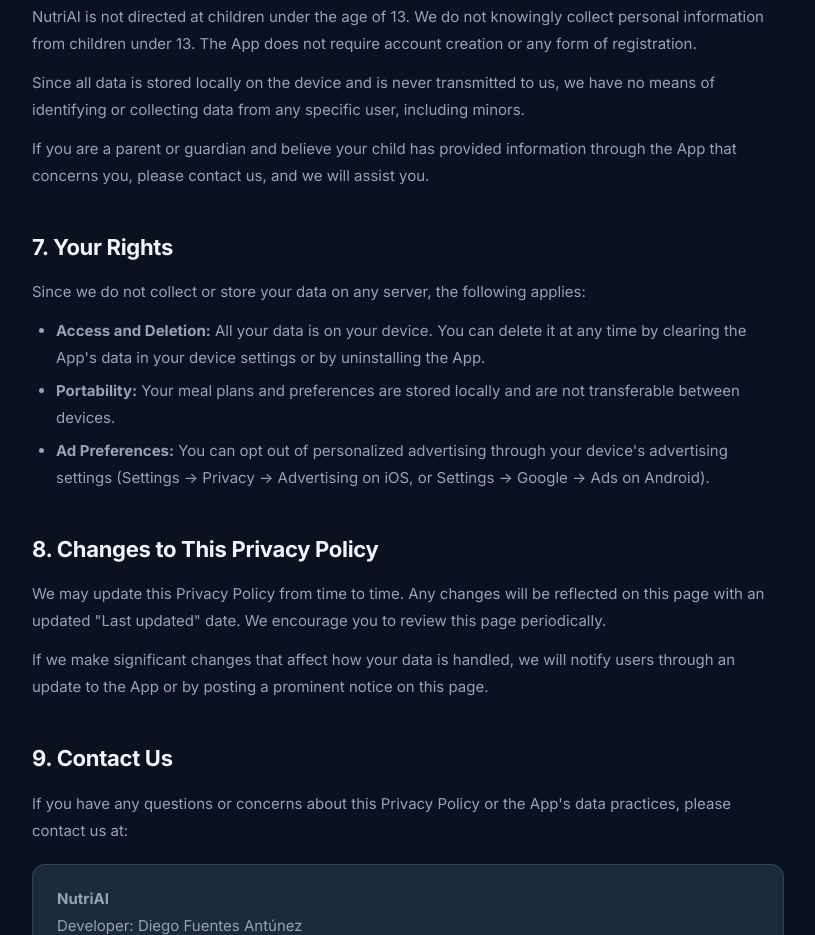
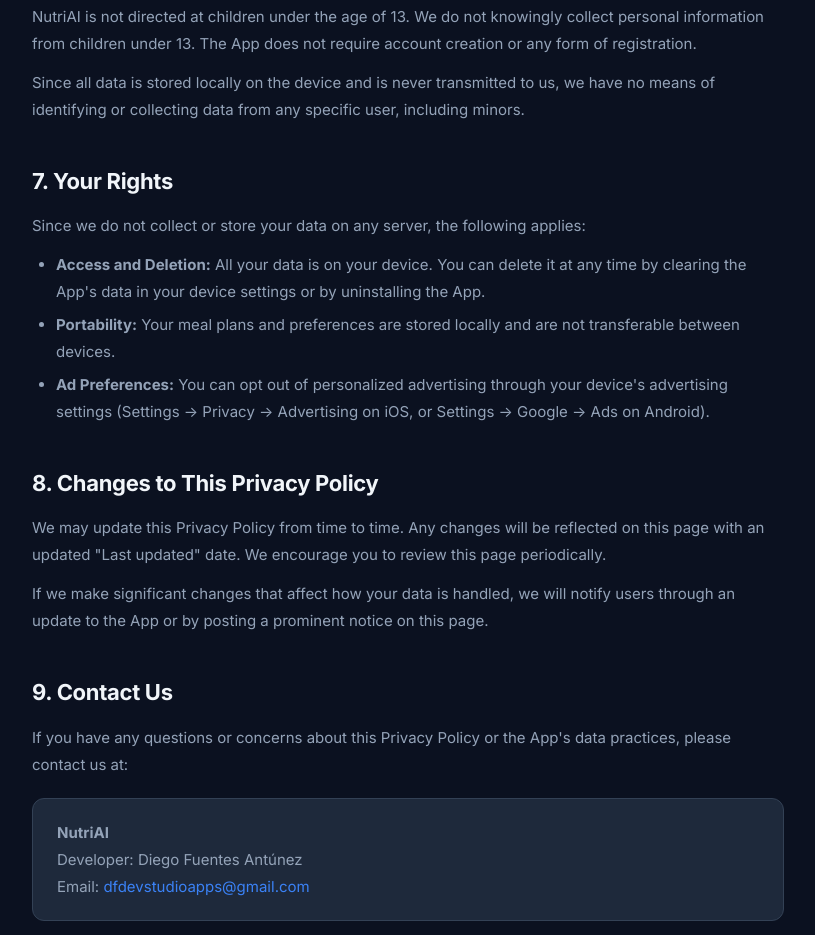
Before and after one commit to DiegoUC3M/nutriai-web, a plain HTML site: page privacy.html in a window 1280 px wide. Shown: the part 2306-3241 px from the top of the page, without its empty margins (232-1047 px from the left). Drawn offline with Linux system fonts and the light colour scheme.

Commit message:
Remove parent/guardian contact sentence from privacy policy

```diff
--- a/privacy.html
+++ b/privacy.html
@@ -187,9 +187,6 @@
     <p>
       Since all data is stored locally on the device and is never transmitted to us, we have no means of identifying or collecting data from any specific user, including minors.
     </p>
-    <p>
-      If you are a parent or guardian and believe your child has provided information through the App that concerns you, please contact us, and we will assist you.
-    </p>
 
     <h2>7. Your Rights</h2>
     <p>Since we do not collect or store your data on any server, the following applies:</p>
```
